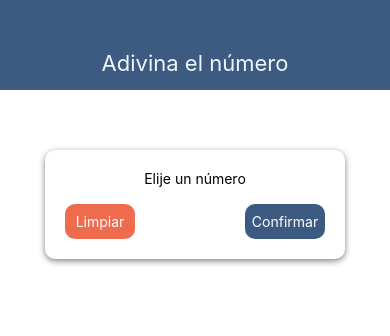
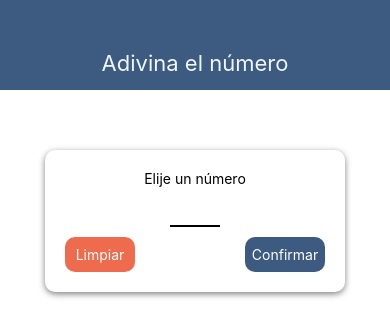
Before and after one commit to jorjonico/AppGame, a React Native app: screen / in a window 390 px wide. Shown: the top 336 px of the page. Built offline with nearby package versions, Linux system fonts and the light colour scheme.

Commit message:
input number

```diff
--- /dev/null
+++ b/components/input.js
@@ -0,0 +1,28 @@
+import { StyleSheet, TextInput } from 'react-native'
+
+import React from 'react'
+
+const Input = ({style}) => {
+    return (
+    <TextInput
+    blurOnSubmit
+    autoCapitalization='none'
+    autoCorrect={false}
+    keyboardType='numeric'
+    maxLength={2}
+    style={{...styles.input, ...style}}
+    />
+    );
+}
+
+export default Input
+
+const styles = StyleSheet.create({
+    input:{
+        height: 30,
+        borderBottomColor: 'black',
+        borderBottomWidth: 2,
+        marginVertical: 10,
+        width: 50,
+    }
+})
--- a/sceens/StartGameScreen.js
+++ b/sceens/StartGameScreen.js
@@ -1,6 +1,7 @@
 import { Button, Pressable, StyleSheet, Text, TextInput, View } from 'react-native'
 
 import Card from '../components/Card'
+import Input from '../components/input'
 import React from 'react'
 import colors from '../constants/colors'
 
@@ -9,7 +10,7 @@ const StarGameScreen = () => {
         <View style={styles.screen}>
             <Card>
                 <Text>Elije un número</Text>
-                <TextInput />
+                <Input />
                 <View style={styles.buttonContainer}>
                     <Pressable style={styles.cleanButton}>
                         <Text style={{color: 'white'}}>Limpiar</Text>
```
